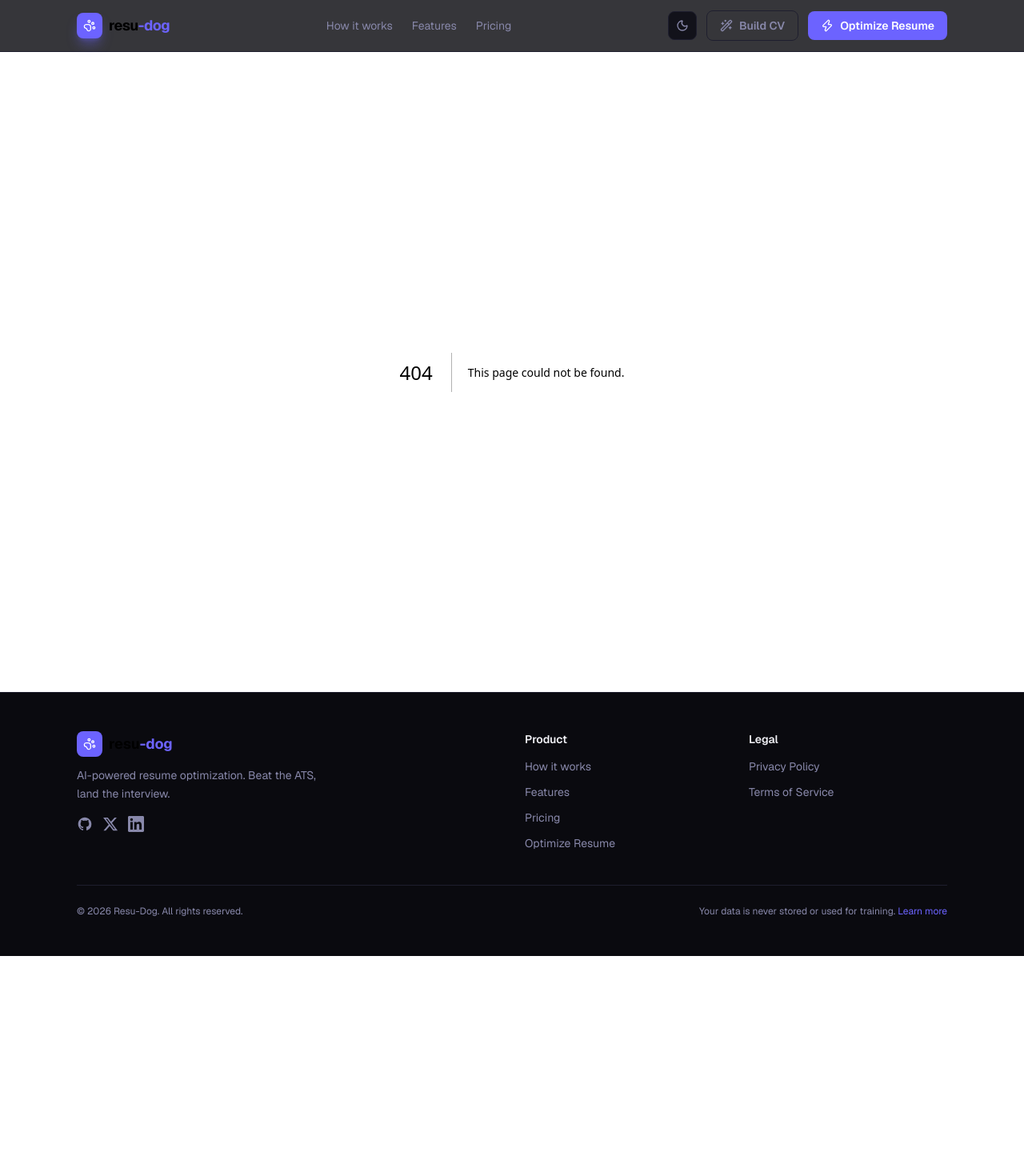
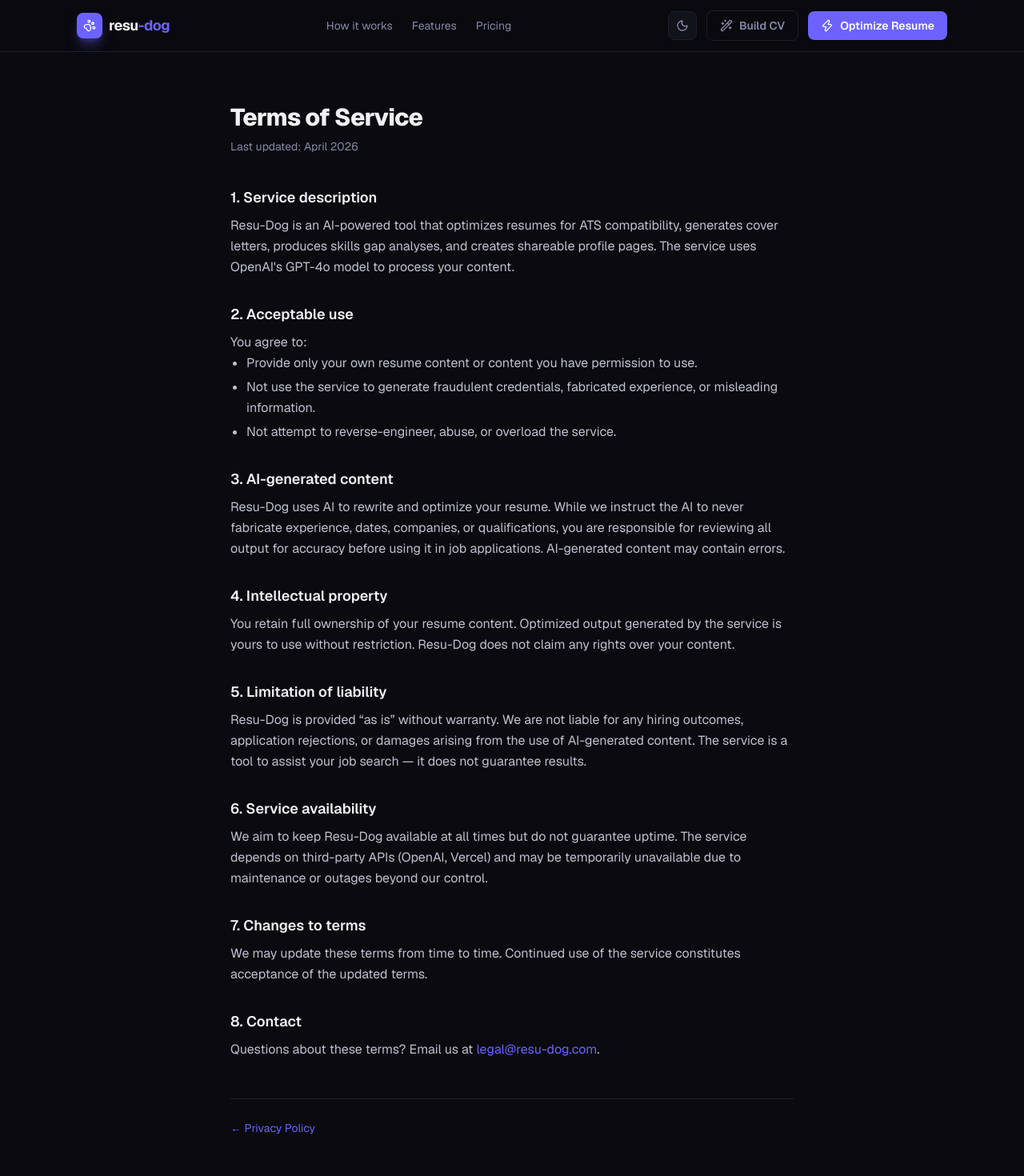
Before and after one commit to kayzredman/resu-dog, a Next.js app in the folder frontend/: page /terms in a window 1280 px wide. Before the commit this address had no page. Shown: the top 1470 px of the page at 80% size. Before the commit the page ends 1195 px from the top, so only its background shows below. Built offline with nearby package versions, Linux system fonts and the light colour scheme.

Commit message:
feat(a6): Privacy Policy + Terms of Service pages
- /privacy — data handling, OpenAI disclosure, no-training, localStorage, no cookies
- /terms — acceptable use, AI content disclaimer, IP ownership, liability

```diff
--- /dev/null
+++ b/frontend/app/privacy/page.tsx
@@ -0,0 +1,95 @@
+import type { Metadata } from "next";
+import Link from "next/link";
+
+export const metadata: Metadata = {
+  title: "Privacy Policy — Resu-Dog",
+  description: "How Resu-Dog handles your data, uses AI, and protects your privacy.",
+};
+
+export default function PrivacyPage() {
+  return (
+    <div className="mx-auto max-w-3xl px-4 py-16 sm:px-6 lg:px-8">
+      <h1 className="text-3xl font-extrabold tracking-tight mb-2">Privacy Policy</h1>
+      <p className="text-sm text-foreground-muted mb-10">Last updated: April 2026</p>
+
+      <div className="prose prose-sm prose-invert max-w-none space-y-8 text-foreground-soft leading-relaxed">
+
+        <section>
+          <h2 className="text-lg font-semibold text-foreground mb-2">1. What we collect</h2>
+          <p>
+            When you use Resu-Dog, we process the resume file and (optionally) job description you provide solely to
+            generate your optimized output. We do <strong>not</strong> store your uploaded files, resume text, or job
+            descriptions on our servers after the request completes.
+          </p>
+        </section>
+
+        <section>
+          <h2 className="text-lg font-semibold text-foreground mb-2">2. How we use AI</h2>
+          <p>
+            Resu-Dog sends your resume and job description to the <strong>OpenAI API</strong> (GPT-4o) to perform
+            optimization, scoring, assessment, cover letter generation, and profile extraction. Your data is processed
+            in real time and is <strong>not used by OpenAI to train their models</strong> — OpenAI&apos;s API data usage
+            policy confirms that API inputs and outputs are not used for model improvement.
+          </p>
+        </section>
+
+        <section>
+          <h2 className="text-lg font-semibold text-foreground mb-2">3. Data storage</h2>
+          <ul className="list-disc pl-5 space-y-1">
+            <li>
+              <strong>Server-side:</strong> No resume data is persisted. Files are processed in memory and discarded
+              when the response is sent.
+            </li>
+            <li>
+              <strong>Client-side:</strong> If you create a profile page, your profile data and optimized resume are
+              stored in your browser&apos;s <code className="text-xs bg-surface px-1 py-0.5 rounded">localStorage</code>.
+              This data never leaves your device unless you choose to share the page.
+            </li>
+          </ul>
+        </section>
+
+        <section>
+          <h2 className="text-lg font-semibold text-foreground mb-2">4. Cookies &amp; analytics</h2>
+          <p>
+            Resu-Dog does not use tracking cookies. We may use privacy-respecting analytics (e.g. Vercel Analytics)
+            to understand page-level traffic. No personal data is collected through analytics.
+          </p>
+        </section>
+
+        <section>
+          <h2 className="text-lg font-semibold text-foreground mb-2">5. Third-party services</h2>
+          <ul className="list-disc pl-5 space-y-1">
+            <li><strong>OpenAI</strong> — AI processing (API, no training)</li>
+            <li><strong>Vercel</strong> — Hosting and edge delivery</li>
+          </ul>
+        </section>
+
+        <section>
+          <h2 className="text-lg font-semibold text-foreground mb-2">6. Your rights</h2>
+          <p>
+            Since we don&apos;t store your data server-side, there is nothing to delete. You can clear your locally
+            stored profile at any time by clearing your browser&apos;s localStorage. If you have questions, contact
+            us at the email below.
+          </p>
+        </section>
+
+        <section>
+          <h2 className="text-lg font-semibold text-foreground mb-2">7. Contact</h2>
+          <p>
+            Questions about this policy? Email us at{" "}
+            <a href="mailto:privacy@resu-dog.com" className="text-primary hover:underline">
+              privacy@resu-dog.com
+            </a>.
+          </p>
+        </section>
+
+      </div>
+
+      <div className="mt-12 pt-6 border-t border-line">
+        <Link href="/terms" className="text-sm text-primary hover:underline">
+          Terms of Service →
+        </Link>
+      </div>
+    </div>
+  );
+}
--- /dev/null
+++ b/frontend/app/terms/page.tsx
@@ -0,0 +1,98 @@
+import type { Metadata } from "next";
+import Link from "next/link";
+
+export const metadata: Metadata = {
+  title: "Terms of Service — Resu-Dog",
+  description: "Terms and conditions for using Resu-Dog AI resume optimization.",
+};
+
+export default function TermsPage() {
+  return (
+    <div className="mx-auto max-w-3xl px-4 py-16 sm:px-6 lg:px-8">
+      <h1 className="text-3xl font-extrabold tracking-tight mb-2">Terms of Service</h1>
+      <p className="text-sm text-foreground-muted mb-10">Last updated: April 2026</p>
+
+      <div className="prose prose-sm prose-invert max-w-none space-y-8 text-foreground-soft leading-relaxed">
+
+        <section>
+          <h2 className="text-lg font-semibold text-foreground mb-2">1. Service description</h2>
+          <p>
+            Resu-Dog is an AI-powered tool that optimizes resumes for ATS compatibility, generates cover letters,
+            produces skills gap analyses, and creates shareable profile pages. The service uses OpenAI&apos;s GPT-4o
+            model to process your content.
+          </p>
+        </section>
+
+        <section>
+          <h2 className="text-lg font-semibold text-foreground mb-2">2. Acceptable use</h2>
+          <p>You agree to:</p>
+          <ul className="list-disc pl-5 space-y-1">
+            <li>Provide only your own resume content or content you have permission to use.</li>
+            <li>Not use the service to generate fraudulent credentials, fabricated experience, or misleading information.</li>
+            <li>Not attempt to reverse-engineer, abuse, or overload the service.</li>
+          </ul>
+        </section>
+
+        <section>
+          <h2 className="text-lg font-semibold text-foreground mb-2">3. AI-generated content</h2>
+          <p>
+            Resu-Dog uses AI to rewrite and optimize your resume. While we instruct the AI to never fabricate
+            experience, dates, companies, or qualifications, you are responsible for reviewing all output for accuracy
+            before using it in job applications. AI-generated content may contain errors.
+          </p>
+        </section>
+
+        <section>
+          <h2 className="text-lg font-semibold text-foreground mb-2">4. Intellectual property</h2>
+          <p>
+            You retain full ownership of your resume content. Optimized output generated by the service is yours
+            to use without restriction. Resu-Dog does not claim any rights over your content.
+          </p>
+        </section>
+
+        <section>
+          <h2 className="text-lg font-semibold text-foreground mb-2">5. Limitation of liability</h2>
+          <p>
+            Resu-Dog is provided &ldquo;as is&rdquo; without warranty. We are not liable for any hiring outcomes,
+            application rejections, or damages arising from the use of AI-generated content. The service is a tool
+            to assist your job search — it does not guarantee results.
+          </p>
+        </section>
+
+        <section>
+          <h2 className="text-lg font-semibold text-foreground mb-2">6. Service availability</h2>
+          <p>
+            We aim to keep Resu-Dog available at all times but do not guarantee uptime. The service depends on
+            third-party APIs (OpenAI, Vercel) and may be temporarily unavailable due to maintenance or outages
+            beyond our control.
+          </p>
+        </section>
+
+        <section>
+          <h2 className="text-lg font-semibold text-foreground mb-2">7. Changes to terms</h2>
+          <p>
+            We may update these terms from time to time. Continued use of the service constitutes acceptance of
+            the updated terms.
+          </p>
+        </section>
+
+        <section>
+          <h2 className="text-lg font-semibold text-foreground mb-2">8. Contact</h2>
+          <p>
+            Questions about these terms? Email us at{" "}
+            <a href="mailto:legal@resu-dog.com" className="text-primary hover:underline">
+              legal@resu-dog.com
+            </a>.
+          </p>
+        </section>
+
+      </div>
+
+      <div className="mt-12 pt-6 border-t border-line">
+        <Link href="/privacy" className="text-sm text-primary hover:underline">
+          ← Privacy Policy
+        </Link>
+      </div>
+    </div>
+  );
+}
```
